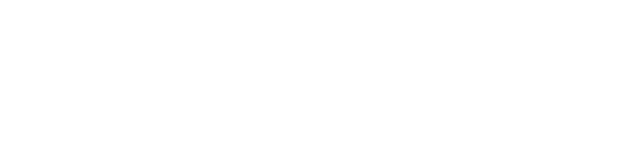
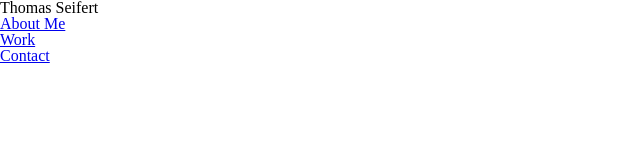
Before and after one commit to ThomasSeifert1/hw-2-portfolio, a plain HTML site: page index.html in a window 1280 px wide. Shown: the whole page, without its empty margins (0-640 px from the left). Drawn offline with Linux system fonts and the light colour scheme.

Commit message:
intial header html in place

```diff
--- a/index.html
+++ b/index.html
@@ -5,8 +5,18 @@
     <meta http-equiv="X-UA-Compatible" content="IE=edge">
     <meta name="viewport" content="width=device-width, initial-scale=1.0">
     <title>My Portfoilio</title>
+    <link rel="stylesheet" href="./reset.css">
+    <link rel="stylesheet" href="./style.css">
 </head>
 <body>
+    <header>
+        <h1>Thomas Seifert</h1>
+            <ul>
+                <li><a href="#aboutme">About Me</a></li>
+                <li><a href="#work">Work</a></li>
+                <li><a href="#contact">Contact</a></li>
+            </ul>
+    </header>
 
 </body>
 </html>
--- a/reset.css
+++ b/reset.css
@@ -0,0 +1,48 @@
+/* http://meyerweb.com/eric/tools/css/reset/
+   v2.0 | 20110126
+   License: none (public domain)
+*/
+
+html, body, div, span, applet, object, iframe,
+h1, h2, h3, h4, h5, h6, p, blockquote, pre,
+a, abbr, acronym, address, big, cite, code,
+del, dfn, em, img, ins, kbd, q, s, samp,
+small, strike, strong, sub, sup, tt, var,
+b, u, i, center,
+dl, dt, dd, ol, ul, li,
+fieldset, form, label, legend,
+table, caption, tbody, tfoot, thead, tr, th, td,
+article, aside, canvas, details, embed,
+figure, figcaption, footer, header, hgroup,
+menu, nav, output, ruby, section, summary,
+time, mark, audio, video {
+	margin: 0;
+	padding: 0;
+	border: 0;
+	font-size: 100%;
+	font: inherit;
+	vertical-align: baseline;
+}
+/* HTML5 display-role reset for older browsers */
+article, aside, details, figcaption, figure,
+footer, header, hgroup, menu, nav, section {
+	display: block;
+}
+body {
+	line-height: 1;
+}
+ol, ul {
+	list-style: none;
+}
+blockquote, q {
+	quotes: none;
+}
+blockquote:before, blockquote:after,
+q:before, q:after {
+	content: '';
+	content: none;
+}
+table {
+	border-collapse: collapse;
+	border-spacing: 0;
+}
```
